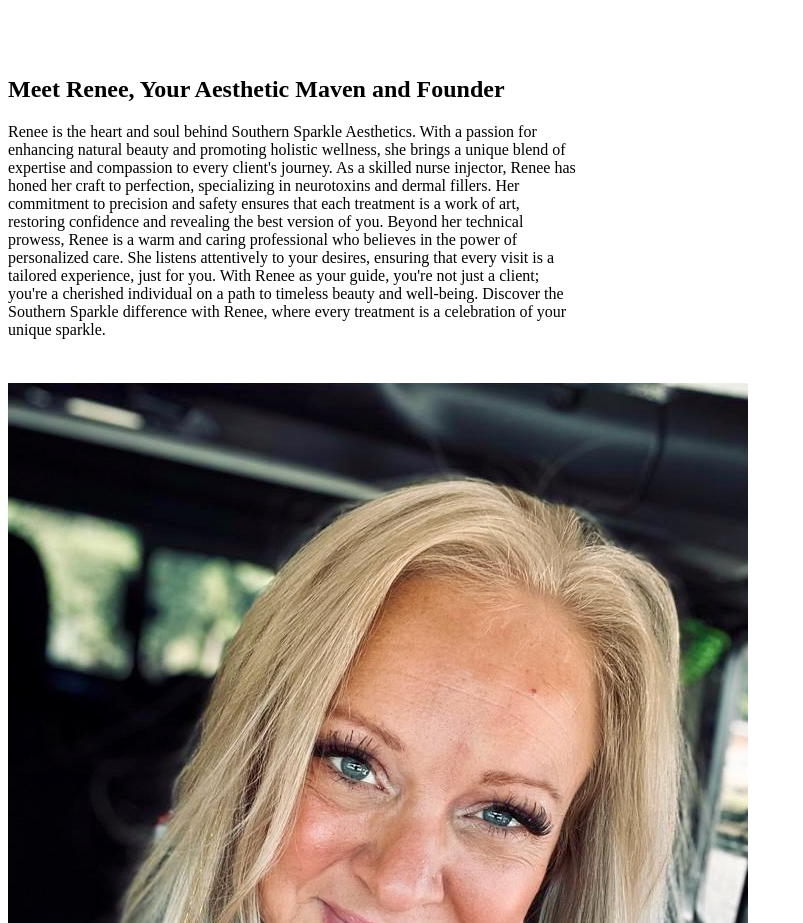
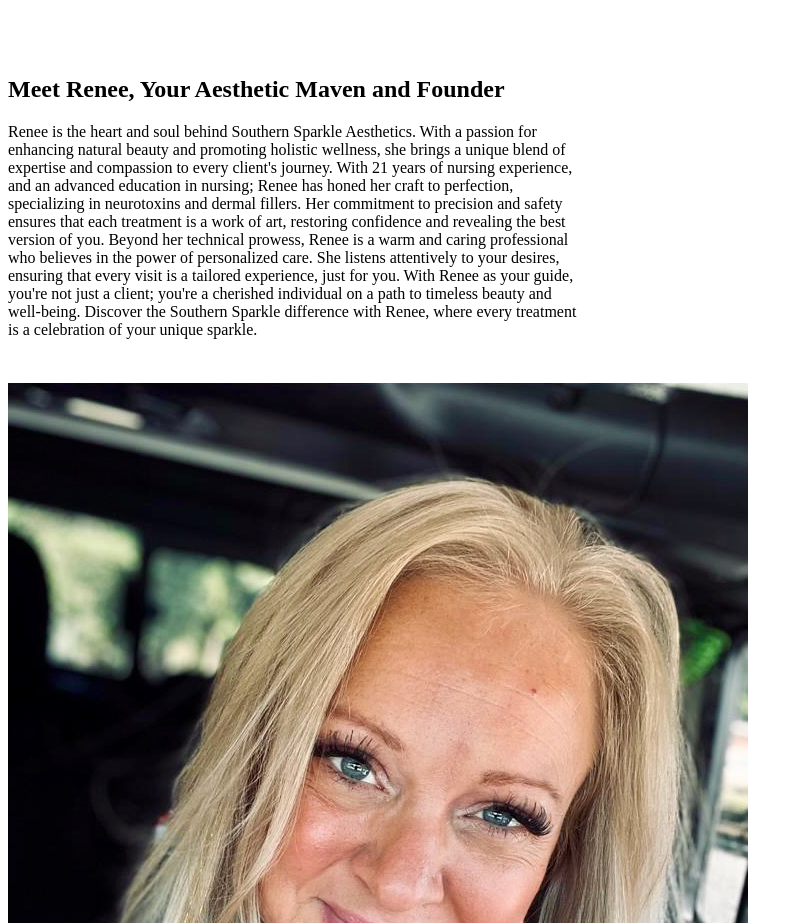
Before and after one commit to SteveGiralt/southernsparkle, a Next.js app: page / in a window 1280 px wide. Shown: the part 5520-6443 px from the top of the page, without its empty margins (0-803 px from the left). Built offline with nearby package versions, Linux system fonts and the light colour scheme.

Commit message:
feature education

```diff
--- a/components/About/AboutSectionOne.tsx
+++ b/components/About/AboutSectionOne.tsx
@@ -27,7 +27,7 @@ const AboutSectionOne = () => {
                 title="Meet Renee, Your Aesthetic Maven and Founder"
                 paragraph="Renee is the heart and soul behind Southern Sparkle Aesthetics. With a passion for enhancing natural beauty and promoting holistic wellness, she brings a unique blend of expertise and compassion to every client's journey.
 
-                As a skilled nurse injector, Renee has honed her craft to perfection, specializing in neurotoxins and dermal fillers. Her commitment to precision and safety ensures that each treatment is a work of art, restoring confidence and revealing the best version of you.
+                With 21 years of nursing experience, and an advanced education in nursing; Renee has honed her craft to perfection, specializing in neurotoxins and dermal fillers. Her commitment to precision and safety ensures that each treatment is a work of art, restoring confidence and revealing the best version of you.
 
                 Beyond her technical prowess, Renee is a warm and caring professional who believes in the power of personalized care. She listens attentively to your desires, ensuring that every visit is a tailored experience, just for you.
 
```
